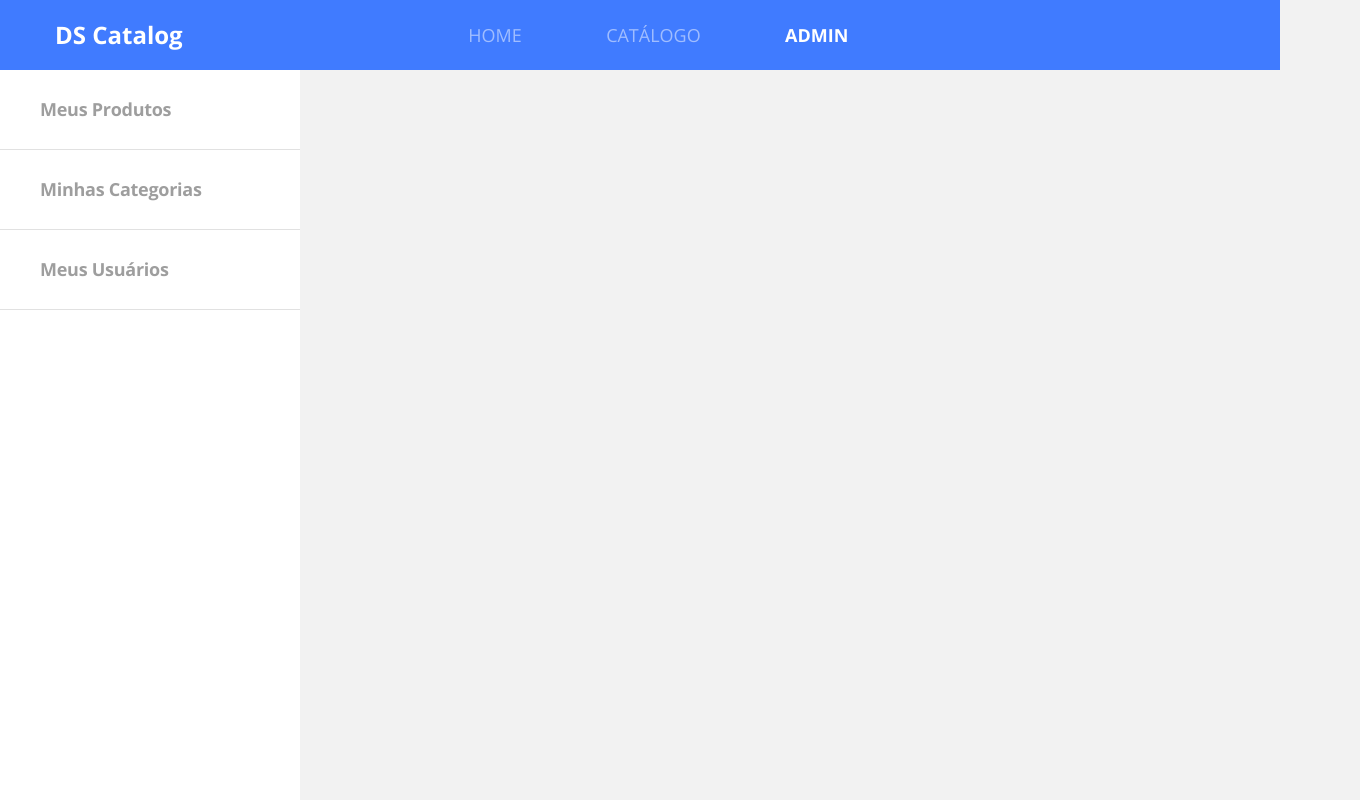
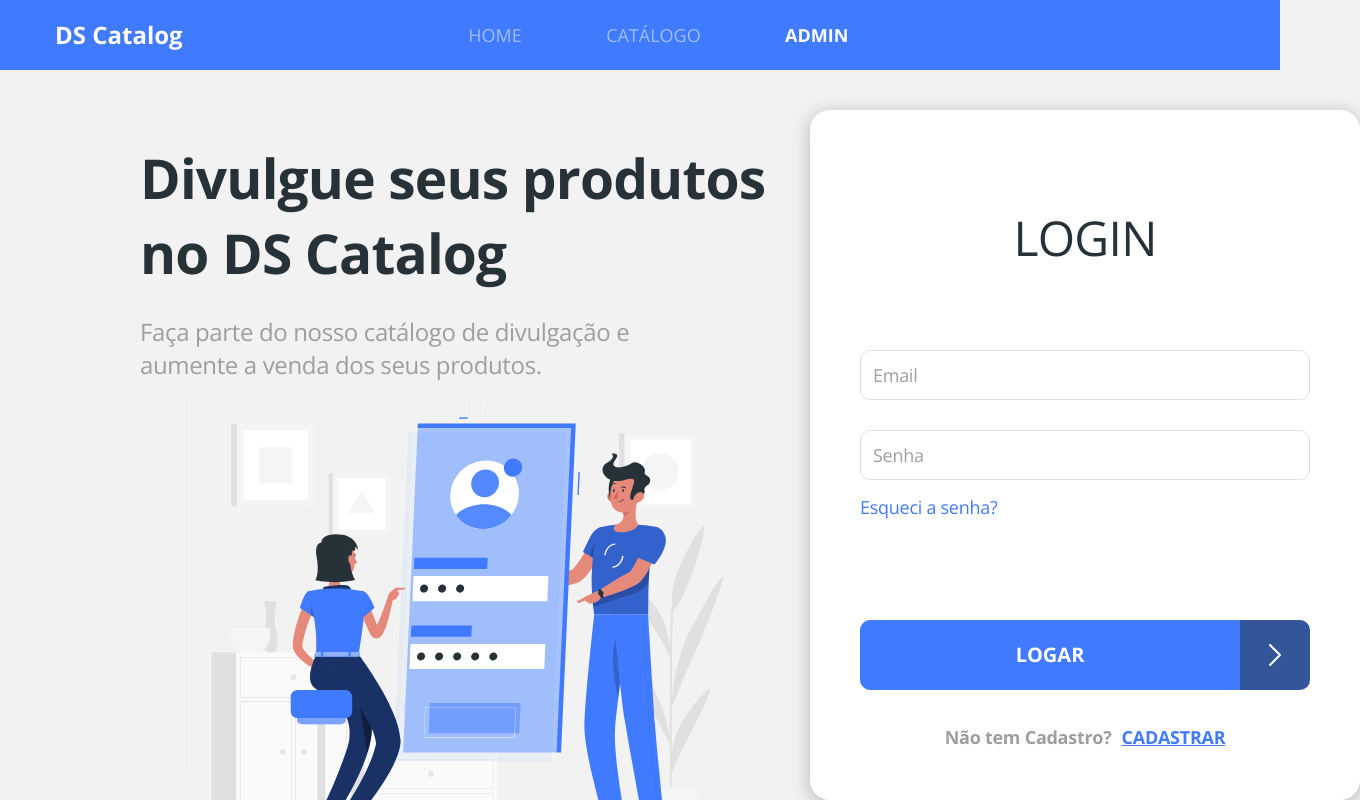
Before and after one commit to moisesguilherme/dscatalog-bootcamp-devsuperior, a React (Create React App) app in the folder front-web/: page /admin/auth/login in a window 1280 px wide. Shown: the top 800 px of the page, 1360 px wide, since content can reach past the window. Built offline with nearby package versions, Linux system fonts and the light colour scheme.

Commit message:
Layout Login Page

```diff
--- a/front-web/src/Routes.tsx
+++ b/front-web/src/Routes.tsx
@@ -5,7 +5,7 @@
 import Catalog from './pages/Catalog';
 import ProductDetails from './pages/Catalog/components/ProductDetails';
 import Home from './pages/Home';
-
+import Auth from './pages/Auth';
 
 const Routes = () => (
     <BrowserRouter>
@@ -20,6 +20,10 @@
             <Route path="/products/:productId">
                 <ProductDetails/>
             </Route>
+            <Redirect from="/admin/auth" to="/admin/auth/login" exact/>
+            <Route path="/admin/auth">
+                <Auth />
+            </Route>
             <Redirect from="/admin" to="/admin/products" exact/>
             <Route path="/admin">
                 <Admin/>
--- a/front-web/src/app.scss
+++ b/front-web/src/app.scss
@@ -34,3 +34,22 @@
   background: #FFF;
   box-shadow: 0px 4px 20px rgba(0, 0, 0, 0.25);
 }
+
+.margin-bottom-30 {
+  margin-bottom: 30px;
+}
+
+.input-base {
+  border: 1px solid #E1E1E1;
+  box-sizing: border-box;
+  border-radius: 10px;
+  font-size: 18px;
+  line-height: 25px;
+  letter-spacing: -0.015em;
+  color: #263238;
+  height: 50px;
+
+  &::placeholder {
+    color: #9E9E9E;
+  }
+}
--- /dev/null
+++ b/front-web/src/pages/Auth/components/Card/index.tsx
@@ -0,0 +1,23 @@
+import { totalmem } from 'os';
+import React from 'react';
+import './styles.scss';
+
+
+type Props = {
+    title: String;
+    children: React.ReactNode;
+}
+
+const AuthCard = ({title, children}: Props) => {
+
+    return(
+        <div className="card-base auth-card">
+            <h1 className="auth-card-title">
+                {title}
+            </h1>
+                {children}
+        </div>
+    )
+}
+
+export default AuthCard;
--- /dev/null
+++ b/front-web/src/pages/Auth/components/Card/styles.scss
@@ -0,0 +1,15 @@
+.auth-card{
+    padding: 95px 50px 50px 50px;
+    border-radius: 20px;
+    width: 550px;
+}
+
+.auth-card-title{
+    text-transform: uppercase;
+    font-weight: normal;
+    font-size: 48px;
+    line-height: 65px;
+    text-align: center;
+    letter-spacing: -0.015em;
+    color: #263238;
+}
--- /dev/null
+++ b/front-web/src/pages/Auth/components/Login/index.tsx
@@ -0,0 +1,42 @@
+import ButtonIcon from 'core/components/ButtonIcon';
+import React from 'react';
+import { Link } from 'react-router-dom';
+import AuthCard from '../Card';
+import './styles.scss';
+
+
+const Login = () => {
+
+    return(
+        <AuthCard title="login">
+            <form className="login-form">
+                <input
+                    type="email"
+                    className="form-control input-base margin-bottom-30"
+                    placeholder="Email"
+                />
+                <input
+                    type="password"
+                    className="form-control input-base"
+                    placeholder="Senha"
+                />
+                <Link to="/admin/auth/recover" className="login-link-recover">
+                    Esqueci a senha?
+                </Link>
+                <div className="login-submit">
+                    <ButtonIcon text="logar" />
+                </div>
+                <div className="text-center">
+                    <span className="not-registered">
+                        Não tem Cadastro?
+                    </span>
+                    <Link to="/admin/auth/register" className="login-link-register">
+                        CADASTRAR
+                    </Link>
+                </div>
+            </form>
+        </AuthCard>
+    )
+}
+
+export default Login;
--- /dev/null
+++ b/front-web/src/pages/Auth/components/Login/styles.scss
@@ -0,0 +1,37 @@
+.login-form {
+    margin-top: 80px;
+}
+
+.login-link-recover{
+    display: block;
+    margin-top: 15px;
+    font-size: 18px;
+    line-height: 25px;
+    letter-spacing: -0.015em;
+    color: #407BFF;
+}
+
+.login-link-register{
+    font-weight: bold;
+    font-size: 18px;
+    line-height: 25px;
+    text-align: center;
+    letter-spacing: -0.015em;
+    text-decoration-line: underline;
+    color: #407BFF;
+    margin-left: 10px;
+}
+
+.login-submit{
+    margin-top: 100px;
+    margin-bottom: 35px;
+}
+
+.not-registered{
+    font-weight: bold;
+    font-size: 18px;
+    line-height: 25px;
+    text-align: center;
+    letter-spacing: -0.015em;
+    color: #9E9E9E;
+}
--- /dev/null
+++ b/front-web/src/pages/Auth/index.tsx
@@ -0,0 +1,37 @@
+import React from 'react';
+import { Route, Switch } from 'react-router';
+import { ReactComponent as AuthImage } from 'core/assets/images/auth.svg';
+import Login from './components/Login';
+
+import './styles.scss';
+
+const Auth = () => (
+    <div className="auth-container">
+        <div className="auth-info">
+            <h1 className="auth-info-title">
+                Divulgue seus produtos <br /> no DS Catalog
+            </h1>
+
+            <p className="auth-info-subtitle">
+                Faça parte do nosso catálogo de divulgação e <br /> aumente a venda dos seus produtos.
+            </p>
+            <AuthImage />
+        </div>
+        <div className="auth-content">
+            <Switch>
+                <Route path="/admin/auth/login">
+                    <Login/>
+                </Route>
+                <Route path="/admin/auth/register">
+                    <h1>Cadastro</h1>
+                </Route>
+                <Route path="/admin/auth/recover">
+                    <h1>Recuperar</h1>
+                </Route>
+            </Switch>
+        </div>
+
+    </div>
+);
+
+export default Auth;
--- /dev/null
+++ b/front-web/src/pages/Auth/styles.scss
@@ -0,0 +1,21 @@
+.auth-container{
+    display: flex;
+    padding: 40px 40px 100px 140px;
+}
+
+.auth-info-title{
+    font-size: 55px;
+    line-height: 75px;
+    letter-spacing: -0.015em;
+    color: #263238;
+    margin-top: 30px;
+}
+
+.auth-info-subtitle{
+    margin-top: 25px;
+    margin-bottom: 15px;;
+    font-size: 24px;
+    line-height: 33px;
+    letter-spacing: -0.015em;
+    color: #9E9E9E;
+}
```
Also changed, not shown: front-web/src/core/assets/images/auth.svg (added).
